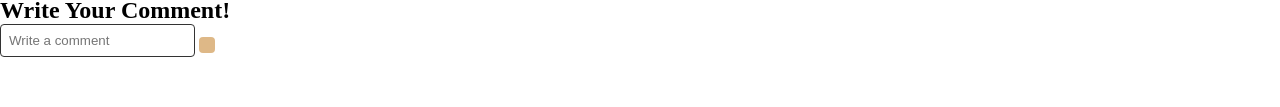
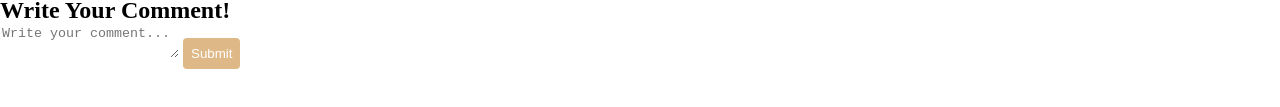
Before and after one commit to nemsodire/project-phase-1, a plain HTML site: page index.html in a window 1280 px wide. Shown: the part 1605-1712 px from the top of the page. Drawn offline with Linux system fonts and the light colour scheme.

```diff
--- a/index.html
+++ b/index.html
@@ -61,10 +61,9 @@
     <section class="comment" id="comment-section">
         <div>
                 <h2>Write Your Comment!</h2>
-                <div id="comment-container">
-                    <input type="text" placeholder="Write a comment" id="comment-input">
-                    <button type="button" id="comment-button"></button>
-                </div>
+                <textarea id="comment-input" placeholder="Write your comment..."></textarea>
+    <button id="submit-comment">Submit</button>
+    <p id="comment-message" style="display: none;">Comment sent to author</p>
 
         </div>
     </section>
```
